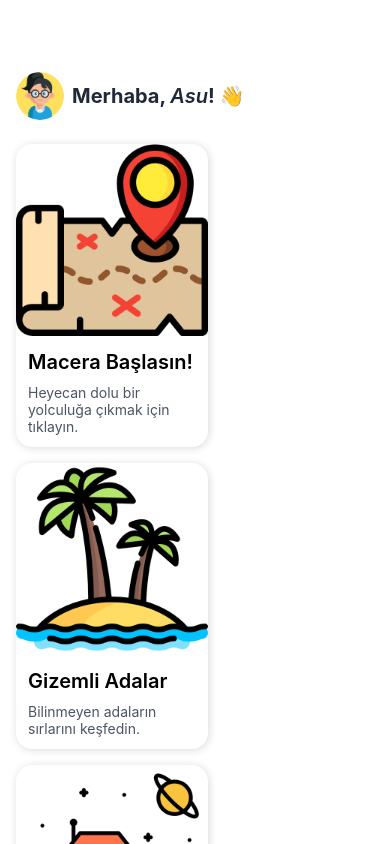
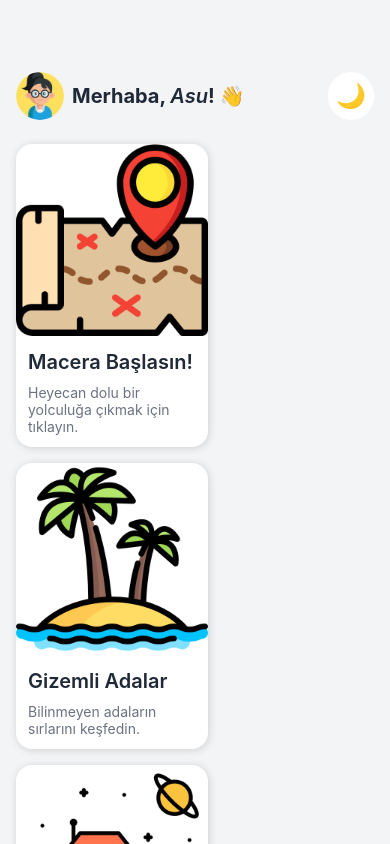
Before and after one commit to asuf29/StoryForkApp, a React Native app: screen /Home in a window 390 px wide. Shown: the top 844 px of the page. Built offline with nearby package versions, Linux system fonts and the light colour scheme.

Commit message:
dark mode feature added

```diff
--- a/App.tsx
+++ b/App.tsx
@@ -1,9 +1,36 @@
 import React from 'react';
-import RootNavigator from './src/navigation/RootNavigator';
-import { Provider } from 'react-redux';
+import { NavigationContainer } from '@react-navigation/native';
+import { createNativeStackNavigator } from '@react-navigation/native-stack';
+import { ThemeProvider } from './src/context/ThemeContext';
+import HomeScreen from './src/screens/HomeScreen';
+import StoryScreen from './src/screens/StoryScreen';
+import EndScreen from './src/screens/EndScreen';
+import { RootStackParamList } from './src/navigation/RootNavigator';
+
+const Stack = createNativeStackNavigator<RootStackParamList>();
 
 export default function App() {
   return (
-      <RootNavigator />
+    <ThemeProvider>
+      <NavigationContainer>
+        <Stack.Navigator>
+          <Stack.Screen
+            name="Home"
+            component={HomeScreen}
+            options={{ headerShown: false }}
+          />
+          <Stack.Screen
+            name="Story"
+            component={StoryScreen}
+            options={{ headerShown: false }}
+          />
+          <Stack.Screen
+            name="End"
+            component={EndScreen}
+            options={{ headerShown: false }}
+          />
+        </Stack.Navigator>
+      </NavigationContainer>
+    </ThemeProvider>
   );
 }
--- /dev/null
+++ b/src/context/ThemeContext.tsx
@@ -0,0 +1,85 @@
+import React, { createContext, useContext, useEffect, useState } from 'react';
+import { useColorScheme } from 'react-native';
+import AsyncStorage from '@react-native-async-storage/async-storage';
+import tw from 'twrnc';
+
+type Theme = 'light' | 'dark';
+
+interface ThemeContextType {
+  theme: Theme;
+  isDark: boolean;
+  toggleTheme: () => void;
+  colors: typeof lightColors;
+}
+
+const lightColors = {
+  background: '#F3F4F6',
+  card: '#FFFFFF',
+  text: '#1F2937',
+  textSecondary: '#6B7280',
+  primary: '#2563EB',
+  border: '#E5E7EB',
+  progress: '#DBEAFE',
+  progressFill: '#2563EB',
+};
+
+const darkColors = {
+  background: '#111827',
+  card: '#1F2937',
+  text: '#F9FAFB',
+  textSecondary: '#9CA3AF',
+  primary: '#3B82F6',
+  border: '#374151',
+  progress: '#1E3A8A',
+  progressFill: '#3B82F6',
+};
+
+const ThemeContext = createContext<ThemeContextType | undefined>(undefined);
+
+export function ThemeProvider({ children }: { children: React.ReactNode }) {
+  const deviceTheme = useColorScheme();
+  const [theme, setTheme] = useState<Theme>('light');
+
+  useEffect(() => {
+    loadTheme();
+  }, []);
+
+  const loadTheme = async () => {
+    try {
+      const savedTheme = await AsyncStorage.getItem('@theme');
+      if (savedTheme) {
+        setTheme(savedTheme as Theme);
+      } else {
+        setTheme(deviceTheme === 'dark' ? 'dark' : 'light');
+      }
+    } catch (error) {
+      console.error('Tema yüklenirken hata:', error);
+    }
+  };
+
+  const toggleTheme = async () => {
+    const newTheme = theme === 'light' ? 'dark' : 'light';
+    setTheme(newTheme);
+    try {
+      await AsyncStorage.setItem('@theme', newTheme);
+    } catch (error) {
+      console.error('Tema kaydedilirken hata:', error);
+    }
+  };
+
+  const colors = theme === 'light' ? lightColors : darkColors;
+
+  return (
+    <ThemeContext.Provider value={{ theme, isDark: theme === 'dark', toggleTheme, colors }}>
+      {children}
+    </ThemeContext.Provider>
+  );
+}
+
+export function useTheme() {
+  const context = useContext(ThemeContext);
+  if (context === undefined) {
+    throw new Error('useTheme must be used within a ThemeProvider');
+  }
+  return context;
+}
--- a/src/screens/HomeScreen.tsx
+++ b/src/screens/HomeScreen.tsx
@@ -6,6 +6,7 @@ import { RootStackParamList } from '../navigation/RootNavigator';
 import tw from 'twrnc';
 import { stories } from '../data/stories';
 import AsyncStorage from '@react-native-async-storage/async-storage';
+import { useTheme } from '../context/ThemeContext';
 
 interface Story {
   id: number;
@@ -24,6 +25,7 @@ export default function HomeScreen() {
 
   const modalScale = useRef(new Animated.Value(0)).current;
   const modalOpacity = useRef(new Animated.Value(0)).current;
+  const { colors, isDark, toggleTheme } = useTheme();
 
   useEffect(() => {
     if (showModal) {
@@ -88,22 +90,33 @@ export default function HomeScreen() {
   };
 
   return (
-    <View style={tw`flex-1 bg-white px-4 pt-12`}>
-      <View style={tw`flex-row items-center mb-6 mt-6`}>
+    <View style={[tw`flex-1 px-4 pt-12`, { backgroundColor: colors.background }]}>
+      <View style={tw`flex-row items-center justify-between mb-6 mt-6`}>
+        <View style={tw`flex-row items-center`}>
           <Image
             source={require('../assets/images/user.png')}
             style={tw`w-12 h-12 rounded-full`}
           />
-        <Text style={tw`text-xl font-bold text-gray-800 ml-2`}>
+          <Text style={[tw`text-xl font-bold ml-2`, { color: colors.text }]}>
             Merhaba, <Text style={tw`italic font-semibold`}>Asu</Text>! 👋
           </Text>
+        </View>
+
+        <TouchableOpacity
+          onPress={toggleTheme}
+          style={[tw`p-2 rounded-full`, { backgroundColor: colors.card }]}
+        >
+          <Text style={tw`text-2xl`}>
+            {isDark ? '🌞' : '🌙'}
+          </Text>
+        </TouchableOpacity>
       </View>
 
       <View style={tw`flex-row flex-wrap justify-between`}>
         {stories.map((story: Story) => (
           <TouchableOpacity
             key={story.id}
-            style={tw`bg-white rounded-2xl shadow-lg w-48 mb-4`}
+            style={[tw`rounded-2xl shadow-lg w-48 mb-4`, { backgroundColor: colors.card }]}
             onPress={() => handleStorySelect(story)}
           >
             <Image
@@ -113,8 +126,12 @@ export default function HomeScreen() {
             />
 
             <View style={tw`p-3`}>
-              <Text style={tw`text-xl font-semibold`}>{story.title}</Text>
-              <Text style={tw`text-gray-600 mt-2`}>{story.description}</Text>
+              <Text style={[tw`text-xl font-semibold`, { color: colors.text }]}>
+                {story.title}
+              </Text>
+              <Text style={[tw`mt-2`, { color: colors.textSecondary }]}>
+                {story.description}
+              </Text>
             </View>
           </TouchableOpacity>
         ))}
@@ -137,9 +154,10 @@ export default function HomeScreen() {
         >
           <Animated.View
             style={[
-              tw`bg-white p-6 rounded-2xl w-80 shadow-xl relative`,
+              tw`p-6 rounded-2xl w-80 shadow-xl relative`,
               {
                 transform: [{ scale: modalScale }],
+                backgroundColor: colors.card
               }
             ]}
           >
@@ -147,16 +165,16 @@ export default function HomeScreen() {
               onPress={() => setShowModal(false)}
               style={tw`absolute top-2 right-2 z-10`}
             >
-              <Text style={tw`text-xl text-gray-400`}>✖️</Text>
+              <Text style={[tw`text-xl`, { color: colors.textSecondary }]}>✖️</Text>
             </TouchableOpacity>
 
-            <Text style={tw`text-xl font-bold mb-6 text-center`}>
+            <Text style={[tw`text-xl font-bold mb-6 text-center`, { color: colors.text }]}>
               {hasProgress ? 'Kaldığın Yerden Devam Et' : 'Hikayeye Başla'}
             </Text>
 
             {hasProgress && (
               <TouchableOpacity
-                style={tw`bg-blue-500 p-4 rounded-lg mb-3`}
+                style={[tw`p-4 rounded-lg mb-3`, { backgroundColor: colors.primary }]}
                 onPress={handleContinue}
               >
                 <Text style={tw`text-white text-center font-semibold`}>
@@ -166,7 +184,7 @@ export default function HomeScreen() {
             )}
 
             <TouchableOpacity
-              style={tw`bg-green-500 p-4 rounded-lg`}
+              style={[tw`p-4 rounded-lg`, { backgroundColor: colors.primary }]}
               onPress={handleStartNew}
             >
               <Text style={tw`text-white text-center font-semibold`}>
--- a/src/screens/StoryScreen.tsx
+++ b/src/screens/StoryScreen.tsx
@@ -6,6 +6,7 @@ import { RootStackParamList } from '../navigation/RootNavigator';
 import { contents } from '../data/contents';
 import AsyncStorage from '@react-native-async-storage/async-storage';
 import tw from 'twrnc';
+import { useTheme } from '../context/ThemeContext';
 
 type StoryScreenRouteProp = RouteProp<RootStackParamList, 'Story'>;
 type StoryScreenNavigationProp = NativeStackNavigationProp<RootStackParamList, 'Story'>;
@@ -45,6 +46,7 @@ interface TimelineStep {
 const typedContents = contents as StoryContent[];
 
 export default function StoryScreen() {
+  const { colors } = useTheme();
   const navigation = useNavigation<StoryScreenNavigationProp>();
   const route = useRoute<StoryScreenRouteProp>();
   const { storyId } = route.params;
@@ -189,12 +191,12 @@ export default function StoryScreen() {
   };
 
   const TimelineComponent = () => (
-    <View style={tw`px-4 py-2 bg-white rounded-lg shadow-sm mb-4`}>
+    <View style={[tw`px-4 py-2 rounded-lg shadow-sm mb-4`, { backgroundColor: colors.card }]}>
       <View style={tw`flex-row justify-between mb-2`}>
-        <Text style={tw`text-sm text-gray-600`}>
+        <Text style={[tw`text-sm`, { color: colors.textSecondary }]}>
           İlerleme: {completedSteps}/{totalSteps}
         </Text>
-        <Text style={tw`text-sm text-gray-600`}>
+        <Text style={[tw`text-sm`, { color: colors.textSecondary }]}>
           {Math.round((completedSteps / totalSteps) * 100)}%
         </Text>
       </View>
@@ -206,18 +208,17 @@ export default function StoryScreen() {
               <View style={tw`items-center`}>
                 <View style={[
                   tw`w-4 h-4 rounded-full`,
-                  step.isCompleted ? tw`bg-green-500` :
-                  step.isCurrent ? tw`bg-blue-500` :
-                  tw`bg-gray-300`
+                  { backgroundColor: step.isCompleted ? colors.primary :
+                    step.isCurrent ? colors.primary : colors.border }
                 ]} />
-                <Text style={tw`text-xs text-gray-500 mt-1`}>
+                <Text style={[tw`text-xs mt-1`, { color: colors.textSecondary }]}>
                   {index + 1}
                 </Text>
               </View>
               {index < timelineSteps.length - 1 && (
                 <View style={[
                   tw`h-0.5 w-8`,
-                  step.isCompleted ? tw`bg-green-500` : tw`bg-gray-300`
+                  { backgroundColor: step.isCompleted ? colors.primary : colors.border }
                 ]} />
               )}
             </React.Fragment>
@@ -229,8 +230,8 @@ export default function StoryScreen() {
 
   if (!storyContent) {
     return (
-      <View style={tw`flex-1 justify-center items-center`}>
-        <Text>Hikaye bulunamadı</Text>
+      <View style={[tw`flex-1 justify-center items-center`, { backgroundColor: colors.background }]}>
+        <Text style={{ color: colors.text }}>Hikaye bulunamadı</Text>
       </View>
     );
   }
@@ -238,7 +239,7 @@ export default function StoryScreen() {
   const currentStep = storyContent.steps[currentStepId];
 
   return (
-    <View style={tw`flex-1 bg-gray-100`}>
+    <View style={[tw`flex-1`, { backgroundColor: colors.background }]}>
       {currentStep.image && (
         <Image
           style={tw`w-full h-80 rounded-b-3xl`}
@@ -250,7 +251,7 @@ export default function StoryScreen() {
       <View style={tw`flex-1 px-6 py-4`}>
         <TimelineComponent />
 
-        <Text style={tw`text-2xl font-semibold text-gray-800 mb-4 text-center`}>
+        <Text style={[tw`text-2xl font-semibold mb-4 text-center`, { color: colors.text }]}>
           {currentStep.text}
         </Text>
 
@@ -258,7 +259,7 @@ export default function StoryScreen() {
           {currentStep.choices.map((choice: Choice, index: number) => (
             <View key={index}>
               <TouchableOpacity
-                style={tw`bg-blue-600 p-4 rounded-xl shadow-md`}
+                style={[tw`p-4 rounded-xl shadow-md`, { backgroundColor: colors.primary }]}
                 onPress={() => handleChoice(choice.nextId)}
               >
                 <Text style={tw`text-white text-center text-base font-medium`}>
@@ -270,7 +271,8 @@ export default function StoryScreen() {
                 <View style={tw`mt-2`}>
                   <Animated.View
                     style={[
-                      tw`h-2 bg-blue-200 rounded-full overflow-hidden`,
+                      tw`h-2 rounded-full overflow-hidden`,
+                      { backgroundColor: colors.progress },
                       {
                         width: progressAnim.interpolate({
                           inputRange: [0, 1],
@@ -279,7 +281,7 @@ export default function StoryScreen() {
                       }
                     ]}
                   />
-                  <Text style={tw`text-sm text-gray-600 mt-1`}>
+                  <Text style={[tw`text-sm mt-1`, { color: colors.textSecondary }]}>
                     {choiceStats[choice.nextId]}% seçti
                   </Text>
                 </View>
```
Lines whose indentation alone changed are shown as unchanged.
